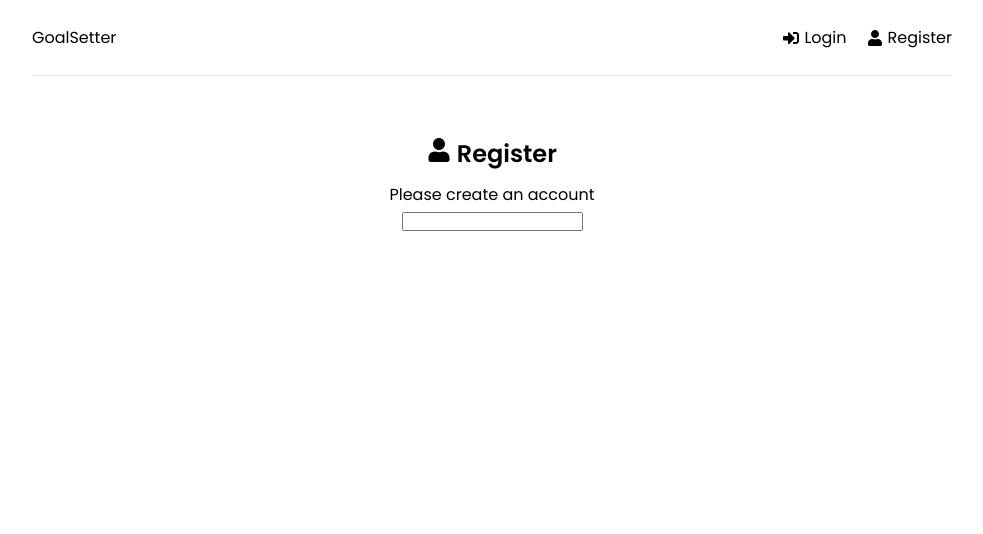
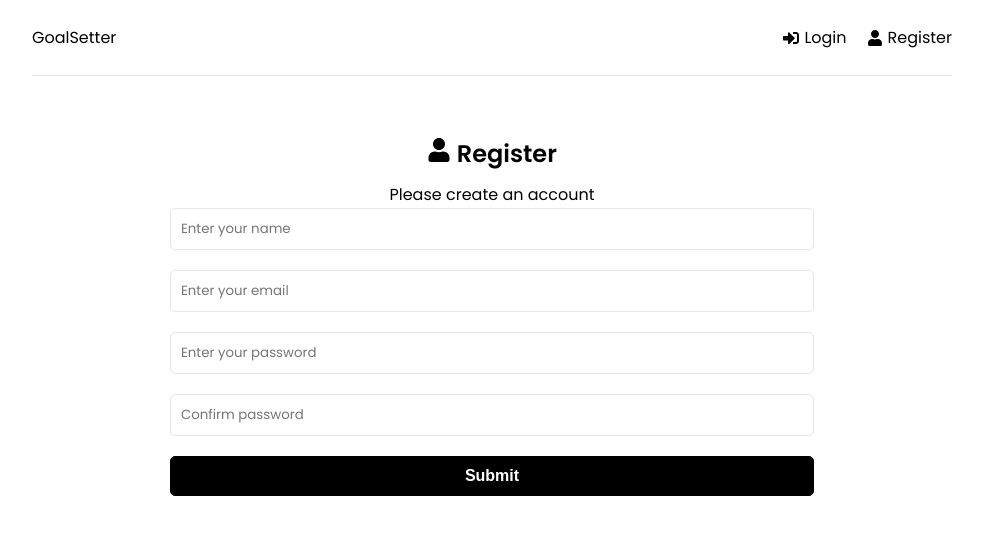
Before and after one commit to Saige243/Bookbuddy-backend, a React (Create React App) app in the folder frontend/: page /register in a window 1280 px wide. Shown: the top 534 px of the page, without its empty margins (148-1131 px from the left). Built offline with nearby package versions, Linux system fonts and the light colour scheme.

Commit message:
register form almost complete

```diff
--- a/frontend/src/pages/Register.jsx
+++ b/frontend/src/pages/Register.jsx
@@ -11,6 +11,9 @@ function Register() {
 
   const { name, email, password, password2 } = formData
 
+  const onChange = () => { }
+  const onSubmit = () => { }
+
   return (
     <>
       <section>
@@ -19,9 +22,58 @@ function Register() {
       </h1>
         <p>Please create an account</p>
       </section>
-      <section>
+      <section className="form">
         <form>
-          <input type="text" className="form-control" id="name" name="name" value={name} />
+          <div className="form-group">
+            <input
+              type="text"
+              className="form-control"
+              id="name"
+              name="name"
+              value={name}
+              placeholder="Enter your name"
+              onChange={onChange}
+            />
+          </div>
+          <div className="form-group">
+            <input
+              type="text"
+              className="form-control"
+              id="email"
+              name="email"
+              value={email}
+              placeholder="Enter your email"
+              onChange={onChange}
+            />
+          </div>
+          <div className="form-group">
+            <input
+              type="password"
+              className="form-control"
+              id="password"
+              name="password"
+              value={password}
+              placeholder="Enter your password"
+              onChange={onChange}
+            />
+          </div>
+          <div className="form-group">
+            <input
+              type="password"
+              className="form-control"
+              id="password2"
+              name="password2"
+              value={password2}
+              placeholder="Confirm password"
+              onChange={onChange}
+            />
+          </div>
+          <div className="form-group">
+            <button
+              type='submit'
+              className='btn btn-block'>Submit
+            </button>
+          </div>
         </form>
       </section>
     </>
```
